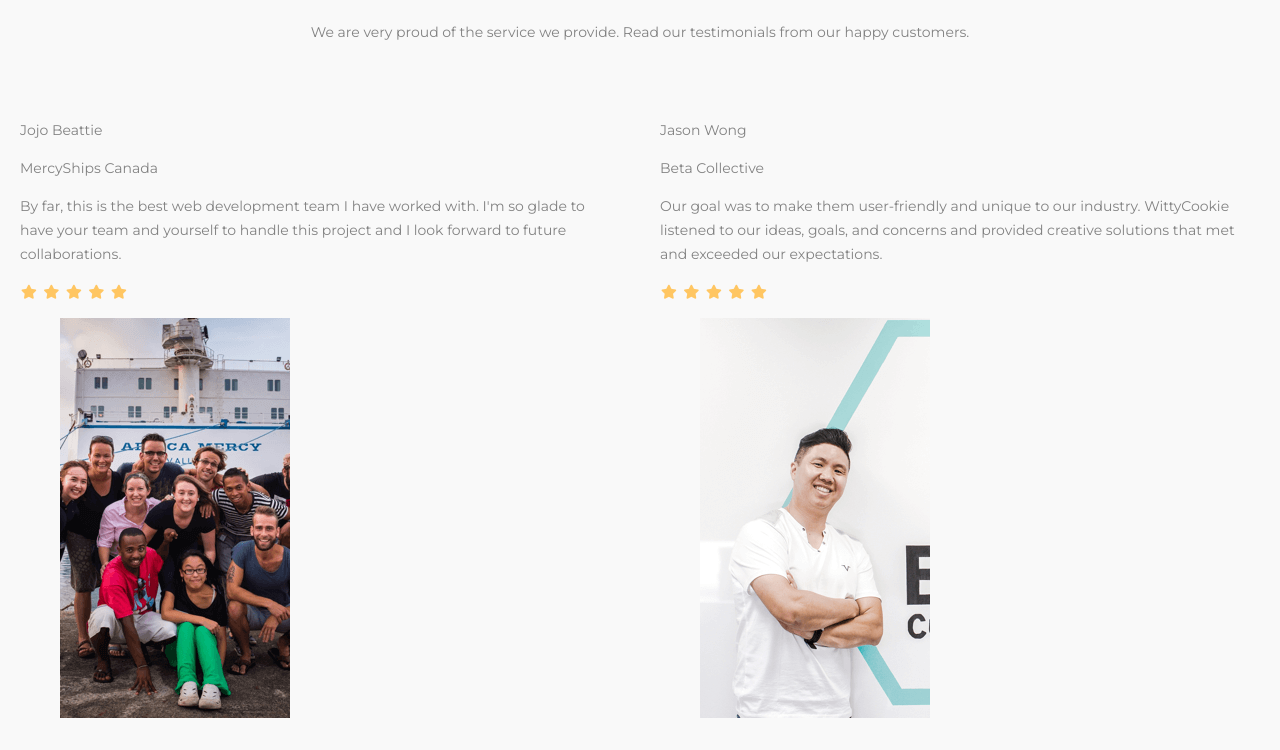
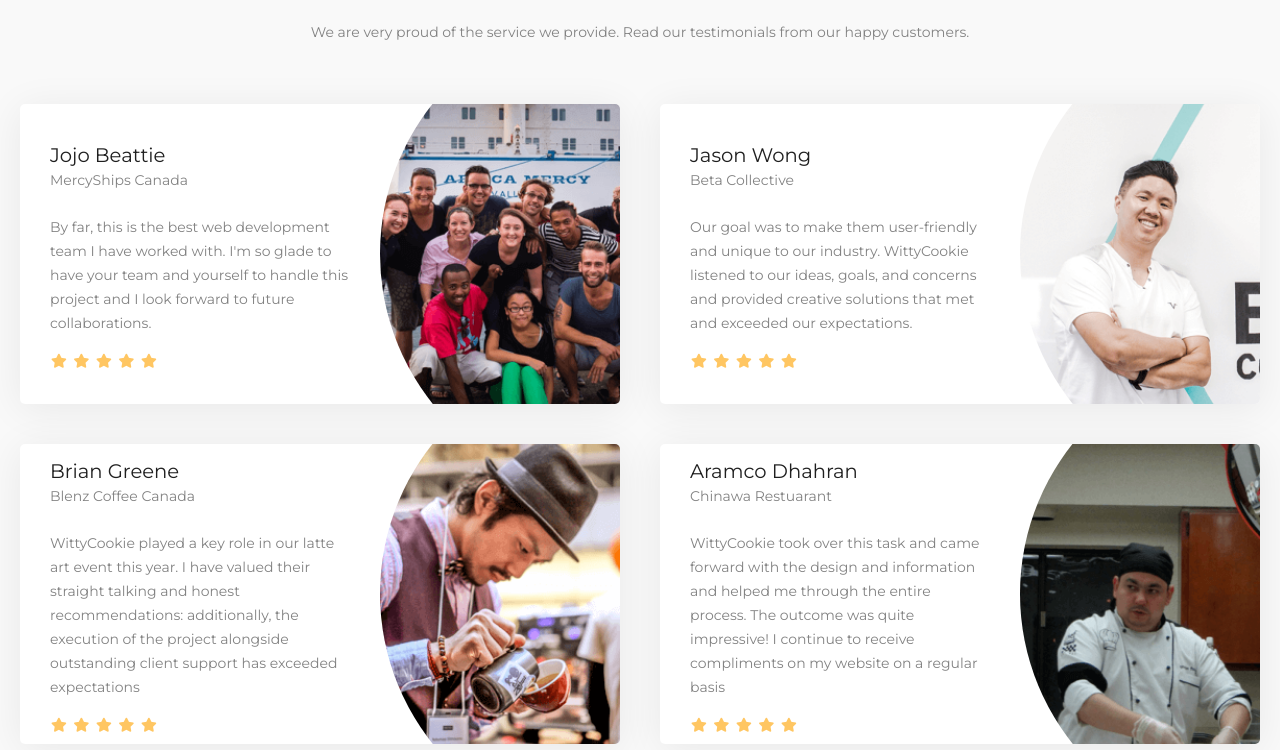
Before and after one commit to suefrontend/clone-wittycookie, a website: page index.html in a window 1280 px wide. Shown: the part 5044-5794 px from the top of the page. Drawn offline with nearby package versions, Linux system fonts and the light colour scheme; files that its build step writes are made by us from their sources.

Commit message:
Fix indentation attempt for the second time

```diff
--- a/sass/layout/_cards.scss
+++ b/sass/layout/_cards.scss
@@ -8,4 +8,55 @@
 			width: calc(50% - 40px / 2);
 		}
 	}
+	&__item {
+		display: flex;
+		justify-content: space-between;
+		background-color: #fff;
+		box-shadow: 0 5px 40px rgba(0, 0, 0, 0.07);
+		box-sizing: border-box;
+		margin-bottom: 40px;
+		border-radius: 5px;
+	}
+	&__img {
+		margin: 0;
+		width: 40%;
+		height: 300px;
+		// background-color: lightgreen;
+		display: flex;
+		overflow: hidden;
+		z-index: 1;
+
+		img {
+			display: block;
+			width: 100%;
+			height: auto;
+			object-fit: cover;
+			// border-top-left-radius: 40px 60%;
+			// border-bottom-left-radius: 40px 60%;
+			clip-path: circle(240px at right);
+			border-top-right-radius: 5px;
+			border-bottom-right-radius: 5px;
+			z-index: 1;
+		}
+	}
+	&__body {
+		display: flex;
+		align-items: center;
+		width: 60%;
+		box-sizing: border-box;
+		padding: 0 30px;
+	}
+	&__bio {
+		margin-bottom: 35px;
+
+		&-name {
+			font-size: 140%;
+			color: $dark_gray;
+			line-height: 0;
+			margin-bottom: 25px;
+		}
+		&-company {
+			line-height: 0;
+		}
+	}
 }
```
